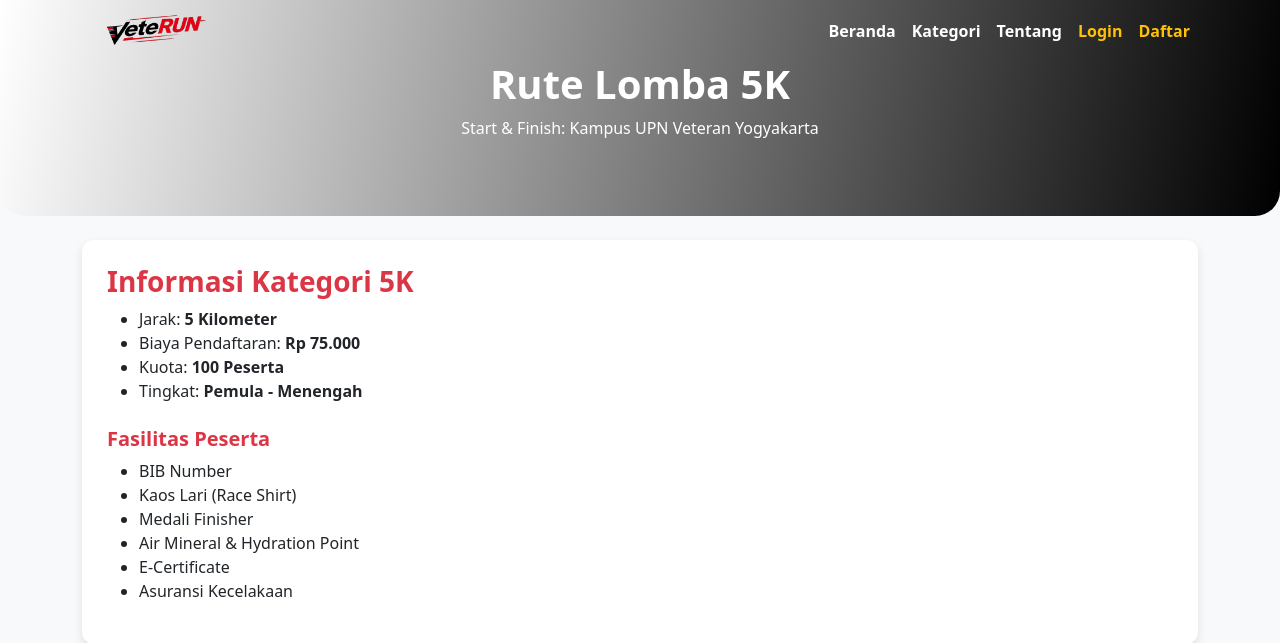
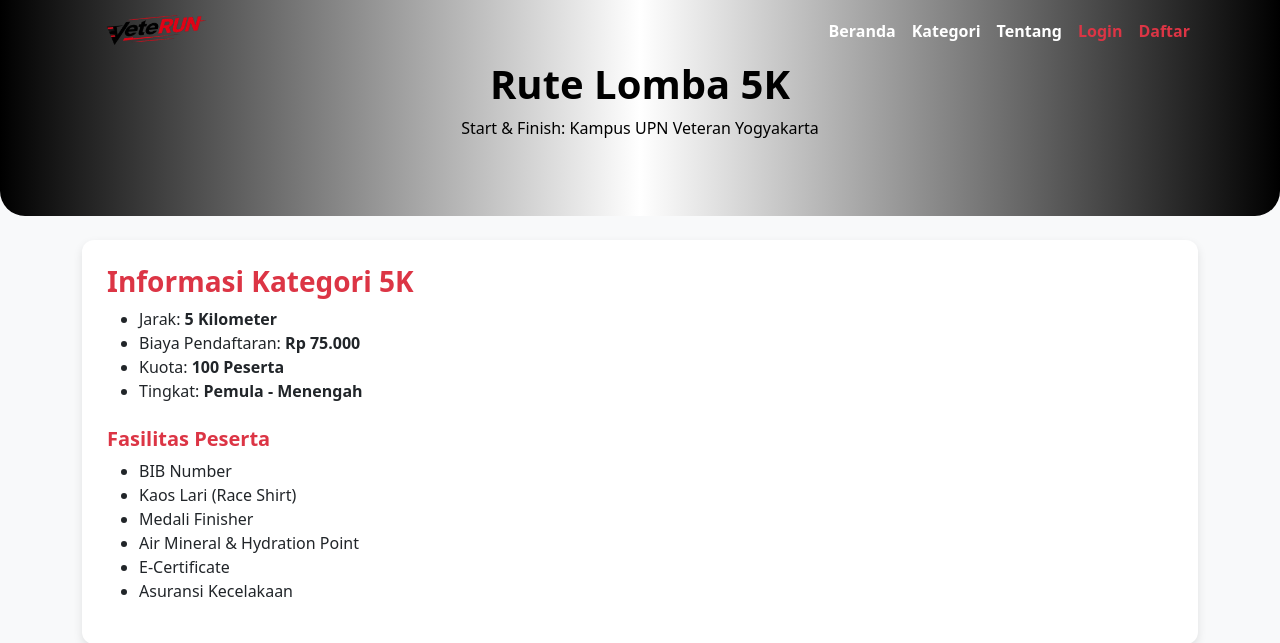
Before and after one commit to apippenyettttt/ProjectPrak_PW-123240031-123240154, a PHP site: page /detail_5k.php in a window 1280 px wide. Shown: the top 643 px of the page. Run offline with PHP 8.4, Linux system fonts and the light colour scheme.

Commit message:
detail lagi

```diff
--- a/pages/admin.php
+++ b/pages/admin.php
@@ -65,7 +65,6 @@ body {
 .navbar-brand {
     font-weight: 800;
 }
-
 .lari {
     height: 100vh; /* full height viewport */
     min-height: 600px; /* optional untuk layar kecil */
--- a/pages/detail_5k.php
+++ b/pages/detail_5k.php
@@ -10,6 +10,7 @@ session_start();
 <link href="https://cdn.jsdelivr.net/npm/bootstrap@5.3.3/dist/css/bootstrap.min.css" rel="stylesheet">
 
 <style>
+
     #navbar {
         background: rgba(255,255,255,0);
         box-shadow: none;
@@ -25,7 +26,7 @@ session_start();
         }
 
     .header-banner {
-        background: linear-gradient(100deg, #ffffffff, #000000ff);
+        background: linear-gradient(to right,#000000ff, #ffffffff, #000000ff);
         color: white;
         padding: 60px 20px;
         text-align: center;
@@ -51,6 +52,10 @@ session_start();
 </head>
 
 <body class="bg-light">
+    <div class="container-fluid mx-0 px-0">
+    <section class="lari" id="beranda">
+        <div class="lari-overlay"></div>
+        <div class="lari-content">
 <!-- NAVBAR TRANSPARAN -->
 <nav id="navbar" class="navbar navbar-expand-lg navbar-light fixed-top py-2" style="transition: .3s;">
     <div class="container">
@@ -59,7 +64,6 @@ session_start();
         <a class="navbar-brand fw-bold d-flex align-items-center" href="index.php">
             <img src="../asset/img/logoVTR.png" width="140" class="me-2">
         </a>
-
         <!-- BURGER -->
         <button class="navbar-toggler" type="button" data-bs-toggle="collapse"
                 data-bs-target="#navmenu">
@@ -83,11 +87,11 @@ session_start();
                 </li>
 
                 <li class="nav-item">
-                    <a class="nav-link fw-semibold text-warning navlink" href="login.php">Login</a>
+                    <a class="nav-link fw-semibold text-danger navlink" href="login.php">Login</a>
                 </li>
 
                 <li class="nav-item">
-                    <a class="nav-link fw-semibold text-warning navlink" href="register.php">Daftar</a>
+                    <a class="nav-link fw-semibold text-danger navlink" href="register.php">Daftar</a>
                 </li>
 
             </ul>
@@ -95,8 +99,9 @@ session_start();
     </div>
 </nav>
 
+
 <!-- HEADER -->
-<div class="header-banner">
+<div class="header-banner" style="color : black;">
     <h1 class="fw-bold">Rute Lomba 5K</h1>
    <p>Start & Finish: Kampus UPN Veteran Yogyakarta</p>
 </div>
@@ -153,7 +158,8 @@ session_start();
     </div>
 
 </div>
-
+        </section>
+        </div>
 <script>
     window.addEventListener("scroll", function () {
         let navbar = document.getElementById("navbar");
@@ -165,5 +171,6 @@ session_start();
     });
 </script>
 
+<script src="https://cdn.jsdelivr.net/npm/bootstrap@5.3.3/dist/js/bootstrap.bundle.min.js"></script>
 </body>
 </html>
```
Also changed, not shown: pages/detail_15k.php (+5 -5 lines), pages/detail_50k.php (+5 -5 lines).
